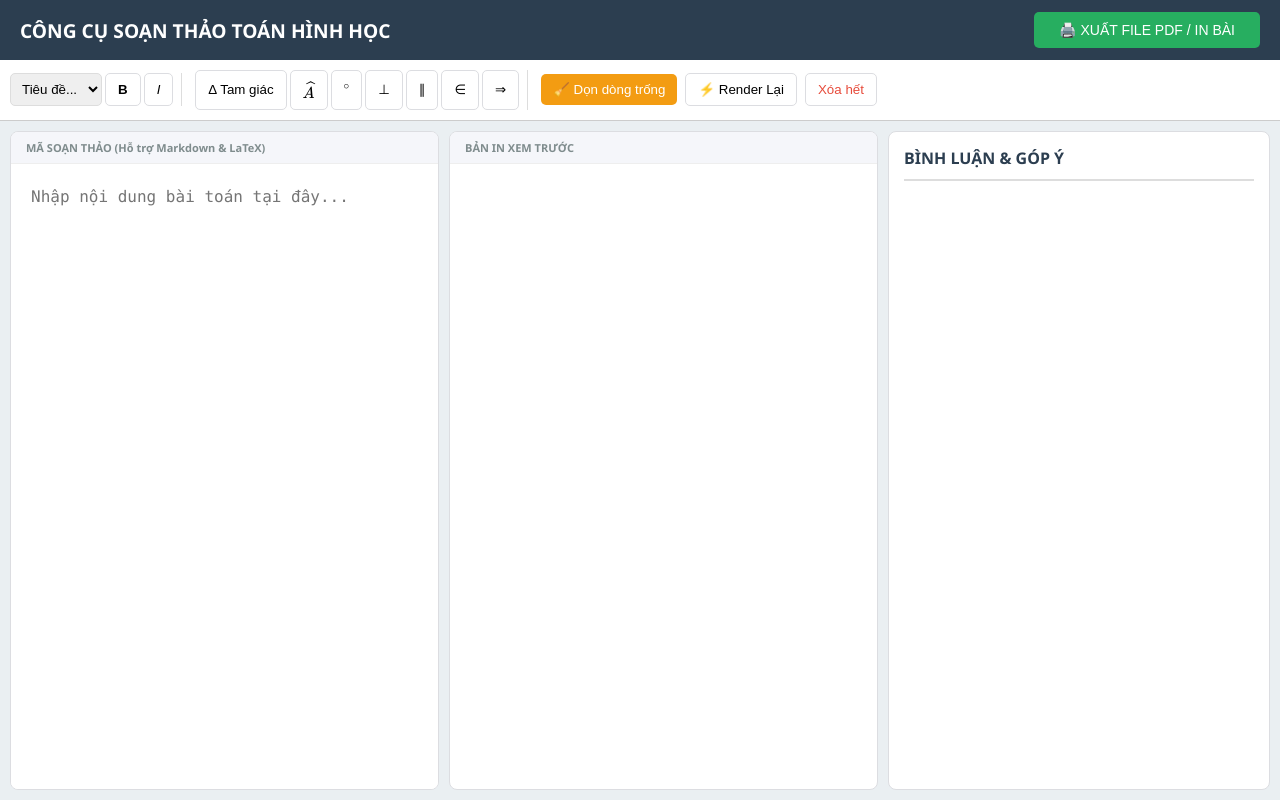
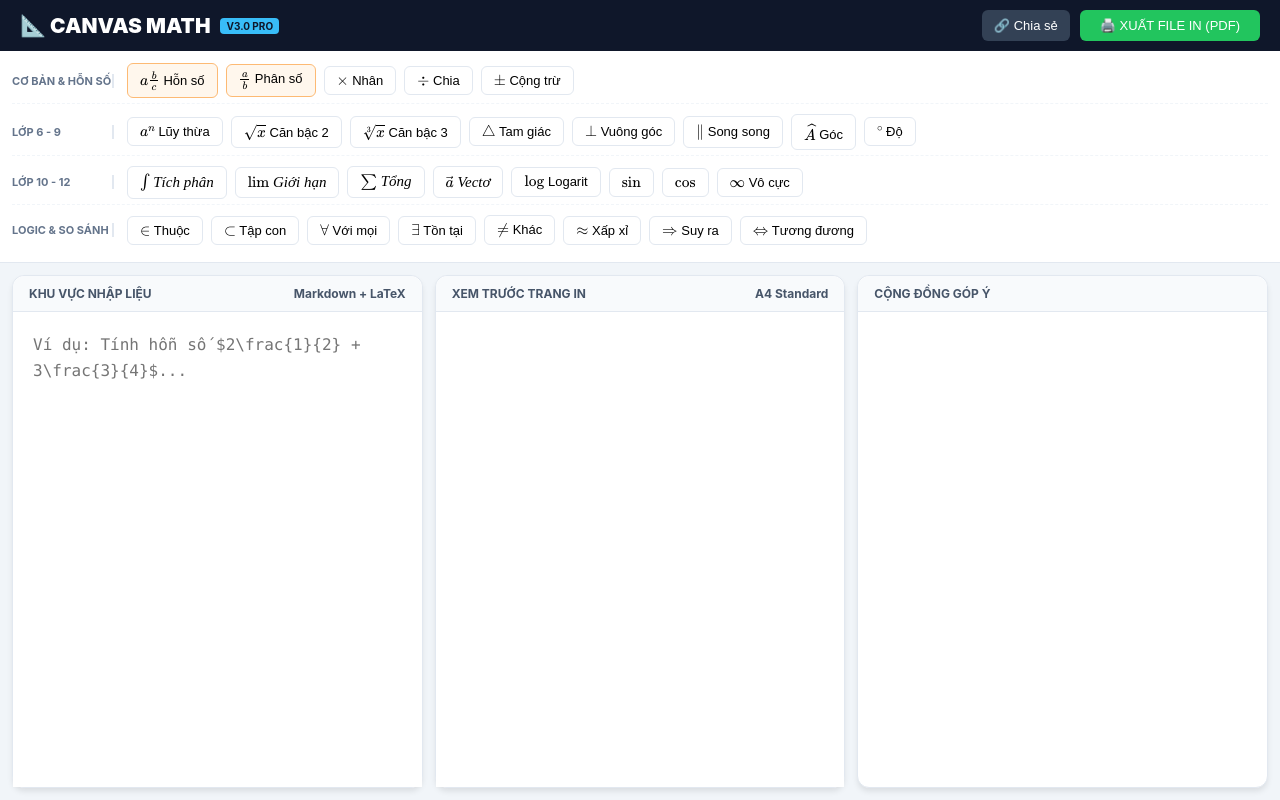
Before and after one commit to duy277240-alt/Canvas, a plain HTML site: page index.html in a window 1280 px wide. Drawn offline with nearby package versions, Linux system fonts and the light colour scheme; some packages are replaced by stand-ins of ours.

Commit message:
Update index.html

```diff
--- a/index.html
+++ b/index.html
@@ -2,103 +2,129 @@
 <html lang="vi">
 <head>
     <meta charset="UTF-8">
-    <meta name="google-site-verification" content="99ELBLT9ezF436vgq51ZOxRiSGnZk5aUIGfHFO5Erx4" />
-    <title>Canvas Hình Học Pro - Full Features</title>
+    <meta name="viewport" content="width=device-width, initial-scale=1.0">
+    <meta name="google-site-verification" content="DÁN_MÃ_XÁC_MINH_CỦA_BẠN_VÀO_ĐÂY" />
+    <meta name="description" content="Canvas Toán Học - Trình soạn thảo toán học đa năng: Hỗn số, Căn bậc n, Tích phân, Hình học. Hỗ trợ đầy đủ từ lớp 1 đến lớp 12.">
+    <title>Canvas Toán Học Pro | Đầy Đủ Ký Hiệu Lớp 1-12</title>
+
     <script type="text/x-mathjax-config">
       MathJax.Hub.Config({
         tex2jax: {inlineMath: [['$','$'], ['\\(','\\)']], processEscapes: true},
-        showProcessingMessages: false, messageStyle: "none"
+        messageStyle: "none"
       });
     </script>
     <script src="https://cdnjs.cloudflare.com/ajax/libs/mathjax/2.7.7/MathJax.js?config=TeX-MML-AM_CHTML"></script>
 
     <style>
-        :root { --blue: #2980b9; --green: #27ae60; --dark: #2c3e50; --orange: #f39c12; --red: #e74c3c; }
-        body { font-family: 'Segoe UI', Tahoma, sans-serif; margin: 0; display: flex; flex-direction: column; height: 100vh; background: #eaeff2; }
-        header { background: var(--dark); color: white; padding: 12px 20px; display: flex; justify-content: space-between; align-items: center; box-shadow: 0 2px 5px rgba(0,0,0,0.2); }
+        :root { --primary: #0f172a; --secondary: #334155; --accent: #38bdf8; --success: #22c55e; --bg: #f1f5f9; }
+        body { font-family: 'Inter', 'Segoe UI', sans-serif; margin: 0; display: flex; flex-direction: column; height: 100vh; background: var(--bg); color: #1e293b; }
 
-        /* Toolbar */
-        .toolbar { background: #fff; padding: 10px; border-bottom: 1px solid #ccc; display: flex; gap: 8px; flex-wrap: wrap; align-items: center; }
-        .group { display: flex; gap: 3px; padding-right: 8px; border-right: 1px solid #ddd; margin-right: 5px; }
+        header { background: var(--primary); color: white; padding: 10px 20px; display: flex; justify-content: space-between; align-items: center; box-shadow: 0 2px 8px rgba(0,0,0,0.2); }
+        .logo-area { display: flex; align-items: center; gap: 10px; }
+        .version-tag { font-size: 10px; background: var(--accent); color: var(--primary); padding: 2px 6px; border-radius: 4px; font-weight: bold; }
 
-        /* Layout chính */
-        .main { display: flex; flex: 1; overflow: hidden; padding: 10px; gap: 10px; }
-        .pane { display: flex; flex-direction: column; flex: 1; background: white; border-radius: 8px; overflow: hidden; border: 1px solid #dcdde1; }
-        .label { background: #f5f6fa; padding: 8px 15px; font-size: 11px; font-weight: bold; color: #7f8c8d; border-bottom: 1px solid #eee; }
+        /* Hệ thống Toolbar mới */
+        .toolbar { background: white; padding: 12px; border-bottom: 1px solid #e2e8f0; display: flex; flex-direction: column; gap: 10px; overflow-x: auto; }
+        .tool-group { display: flex; gap: 8px; align-items: center; white-space: nowrap; padding-bottom: 5px; border-bottom: 1px dashed #f1f5f9; }
+        .tool-group:last-child { border-bottom: none; }
+        .group-name { font-size: 11px; font-weight: 700; color: #64748b; min-width: 100px; text-transform: uppercase; border-right: 2px solid #e2e8f0; margin-right: 5px; }
 
-        textarea { flex: 1; padding: 20px; font-size: 16px; border: none; resize: none; font-family: 'Consolas', monospace; outline: none; line-height: 1.6; }
-        #preview { flex: 1; padding: 40px; overflow-y: auto; font-size: 18px; line-height: 1.8; font-family: 'Times New Roman', serif; }
+        button { padding: 6px 12px; cursor: pointer; border: 1px solid #e2e8f0; background: #fff; border-radius: 6px; font-size: 13px; font-weight: 500; transition: all 0.2s; }
+        button:hover { border-color: var(--accent); background: #f0f9ff; color: var(--primary); }
+        .btn-math { font-family: 'Times New Roman', serif; font-style: italic; font-size: 15px; }
+        .btn-hot { background: #fff7ed; border-color: #fdba74; }
 
-        /* Sidebar Phản hồi */
-        .feedback-section { width: 350px; background: white; border-radius: 8px; border: 1px solid #dcdde1; display: flex; flex-direction: column; padding: 15px; overflow-y: auto; }
+        .main { display: flex; flex: 1; overflow: hidden; padding: 12px; gap: 12px; }
+        .pane { display: flex; flex-direction: column; flex: 1; background: white; border-radius: 12px; border: 1px solid #e2e8f0; box-shadow: 0 4px 6px -1px rgba(0,0,0,0.1); }
+        .label { background: #f8fafc; padding: 10px 16px; font-size: 12px; font-weight: 700; color: #475569; border-bottom: 1px solid #e2e8f0; border-radius: 12px 12px 0 0; display: flex; justify-content: space-between; }
 
-        /* Buttons */
-        button { padding: 8px 12px; cursor: pointer; border: 1px solid #dcdde1; background: white; border-radius: 5px; font-weight: 500; transition: 0.2s; }
-        button:hover { background: #f1f2f6; border-color: var(--blue); color: var(--blue); }
-        select { padding: 7px; border-radius: 5px; border: 1px solid #ddd; }
-        .btn-print { background: var(--green); color: white; border: none; padding: 10px 25px; font-size: 14px; }
-        .btn-clean { background: var(--orange); color: white; border: none; }
-        .btn-clean:hover { background: #e67e22; color: white; }
+        textarea { flex: 1; padding: 20px; font-size: 16px; border: none; resize: none; font-family: 'Fira Code', 'Consolas', monospace; outline: none; line-height: 1.6; color: #334155; }
+        #preview { flex: 1; padding: 40px; overflow-y: auto; font-size: 20px; line-height: 1.8; font-family: 'Times New Roman', serif; background: white; color: black; }
 
-        /* Print Settings */
+        .feedback-pane { width: 320px; }
+
         @media print {
-            header, .toolbar, .feedback-section, .label, textarea { display: none !important; }
+            header, .toolbar, .feedback-pane, .label, textarea { display: none !important; }
             .main { display: block; padding: 0; }
-            .pane { border: none; }
-            #preview { border: none; padding: 0; width: 100%; overflow: visible; }
+            .pane { border: none; box-shadow: none; }
+            #preview { padding: 0; width: 100%; }
         }
     </style>
 </head>
 <body>
 
 <header>
-    <div style="font-size: 1.2rem; font-weight: bold;">CÔNG CỤ SOẠN THẢO TOÁN HÌNH HỌC</div>
-    <button class="btn-print" onclick="printDocument()">🖨️ XUẤT FILE PDF / IN BÀI</button>
+    <div class="logo-area">
+        <span style="font-size: 1.3rem; font-weight: 900;">📐 CANVAS MATH</span>
+        <span class="version-tag">V3.0 PRO</span>
+    </div>
+    <div style="display: flex; gap: 10px;">
+        <button onclick="copySite()" style="background:#334155; color:white; border:none;">🔗 Chia sẻ</button>
+        <button onclick="window.print()" style="background:var(--success); color:white; border:none; padding: 8px 20px;">🖨️ XUẤT FILE IN (PDF)</button>
+    </div>
 </header>
 
 <div class="toolbar">
-    <div class="group">
-        <select onchange="insertHeading(this.value); this.value='';">
-            <option value="">Tiêu đề...</option>
-            <option value="H1">Tiêu đề 1</option>
-            <option value="H2">Tiêu đề 2</option>
-            <option value="H3">Tiêu đề 3</option>
-        </select>
-        <button onclick="wrapText('**', '**')"><b>B</b></button>
-        <button onclick="wrapText('*', '*')" style="font-style: italic;">I</button>
+    <div class="tool-group">
+        <div class="group-name">Cơ bản & Hỗn số</div>
+        <button class="btn-hot" onclick="add('a\\frac{b}{c}')">$a\frac{b}{c}$ Hỗn số</button>
+        <button class="btn-hot" onclick="add('\\frac{a}{b}')">$\frac{a}{b}$ Phân số</button>
+        <button onclick="add('\\times ')">$\times$ Nhân</button>
+        <button onclick="add('\\div ')">$\div$ Chia</button>
+        <button onclick="add('\\pm ')">$\pm$ Cộng trừ</button>
     </div>
 
-    <div class="group">
-        <button onclick="add('\\triangle ')">Δ Tam giác</button>
-        <button onclick="add('\\widehat{...}')">\( \widehat{A} \)</button>
-        <button onclick="add('^\\circ')">\( ^\circ \)</button>
-        <button onclick="add('\\perp ')">⊥</button>
-        <button onclick="add('\\parallel ')">∥</button>
-        <button onclick="add('\\in ')">∈</button>
-        <button onclick="add('\\Rightarrow ')">⇒</button>
+    <div class="tool-group">
+        <div class="group-name">Lớp 6 - 9</div>
+        <button onclick="add('a^n')">$a^n$ Lũy thừa</button>
+        <button onclick="add('\\sqrt{x}')">$\sqrt{x}$ Căn bậc 2</button>
+        <button onclick="add('\\sqrt[3]{x}')">$\sqrt[3]{x}$ Căn bậc 3</button>
+        <button onclick="add('\\triangle ')">$\triangle$ Tam giác</button>
+        <button onclick="add('\\perp ')">$\perp$ Vuông góc</button>
+        <button onclick="add('\\parallel ')">$\parallel$ Song song</button>
+        <button onclick="add('\\widehat{ABC}')">$\widehat{A}$ Góc</button>
+        <button onclick="add('^\\circ ')">$^\circ$ Độ</button>
     </div>
 
-    <button class="btn-clean" onclick="cleanEmptyLines()">🧹 Dọn dòng trống</button>
-    <button onclick="update()">⚡ Render Lại</button>
-    <button onclick="localStorage.clear(); location.reload();" style="color: var(--red);">Xóa hết</button>
+    <div class="tool-group">
+        <div class="group-name">Lớp 10 - 12</div>
+        <button class="btn-math" onclick="add('\\int_{a}^{b} f(x)dx')">$\int$ Tích phân</button>
+        <button class="btn-math" onclick="add('\\lim_{x \\to x_0}')">$\lim$ Giới hạn</button>
+        <button class="btn-math" onclick="add('\\sum_{i=1}^{n}')">$\sum$ Tổng</button>
+        <button class="btn-math" onclick="add('\\vec{a}')">$\vec{a}$ Vectơ</button>
+        <button onclick="add('\\log_a b')">$\log$ Logarit</button>
+        <button onclick="add('\\sin x')">$\sin$</button>
+        <button onclick="add('\\cos x')">$\cos$</button>
+        <button onclick="add('\\infty ')">$\infty$ Vô cực</button>
+    </div>
+
+    <div class="tool-group">
+        <div class="group-name">Logic & So sánh</div>
+        <button onclick="add('\\in ')">$\in$ Thuộc</button>
+        <button onclick="add('\\subset ')">$\subset$ Tập con</button>
+        <button onclick="add('\\forall ')">$\forall$ Với mọi</button>
+        <button onclick="add('\\exists ')">$\exists$ Tồn tại</button>
+        <button onclick="add('\\neq ')">$\neq$ Khác</button>
+        <button onclick="add('\\approx ')">$\approx$ Xấp xỉ</button>
+        <button onclick="add('\\Rightarrow ')">$\Rightarrow$ Suy ra</button>
+        <button onclick="add('\\Leftrightarrow ')">$\Leftrightarrow$ Tương đương</button>
+    </div>
 </div>
 
 <div class="main">
     <div class="pane">
-        <div class="label">MÃ SOẠN THẢO (Hỗ trợ Markdown & LaTeX)</div>
-        <textarea id="editor" placeholder="Nhập nội dung bài toán tại đây..." oninput="update()"></textarea>
+        <div class="label">KHU VỰC NHẬP LIỆU <span>Markdown + LaTeX</span></div>
+        <textarea id="editor" oninput="update()" placeholder="Ví dụ: Tính hỗn số $2\frac{1}{2} + 3\frac{3}{4}$..."></textarea>
     </div>
 
     <div class="pane">
-        <div class="label">BẢN IN XEM TRƯỚC</div>
+        <div class="label">XEM TRƯỚC TRANG IN <span>A4 Standard</span></div>
         <div id="preview"></div>
     </div>
 
-    <div class="feedback-section">
-        <div style="font-weight: bold; color: var(--dark); border-bottom: 2px solid #ddd; padding-bottom: 10px; margin-bottom: 15px;">
-            BÌNH LUẬN & GÓP Ý
-        </div>
-
+    <div class="pane feedback-pane">
+        <div class="label">CỘNG ĐỒNG GÓP Ý</div>
+        <div style="padding: 10px; flex: 1; overflow-y: auto;">
             <script src="https://utteranc.es/client.js"
                 repo="duy277240-alt/Canvas"
                 issue-term="pathname"
@@ -108,94 +134,52 @@
             </script>
         </div>
     </div>
-
-<iframe id="printFrame" style="display:none;"></iframe>
+</div>
 
 <script>
     const editor = document.getElementById('editor');
     const preview = document.getElementById('preview');
 
-    // Tự động tải dữ liệu cũ
-    if(localStorage.getItem('savedMathDoc')) {
-        editor.value = localStorage.getItem('savedMathDoc');
-    }
+    // Lưu trữ dữ liệu thông minh
+    editor.value = localStorage.getItem('canvas_v3_content') || "";
 
     function update() {
-        localStorage.setItem('savedMathDoc', editor.value);
-        let content = editor.value;
-
-        // Xử lý Markdown đơn giản
-        content = content.replace(/^# (.*$)/gim, '<h1>$1</h1>');
-        content = content.replace(/^## (.*$)/gim, '<h2>$1</h2>');
-        content = content.replace(/^### (.*$)/gim, '<h3>$1</h3>');
-        content = content.replace(/\*\*(.*?)\*\*/g, '<strong>$1</strong>');
-        content = content.replace(/\*(.*?)\*/g, '<em>$1</em>');
-
-        // Xuống dòng
-        content = content.replace(/\n/g, '<br>');
+        localStorage.setItem('canvas_v3_content', editor.value);
+        let content = editor.value
+            .replace(/\*\*(.*?)\*\*/g, '<strong>$1</strong>')
+            .replace(/\*(.*?)\*/g, '<em>$1</em>')
+            .replace(/\n/g, '<br>');
 
         preview.innerHTML = content;
-
         if (window.MathJax) {
             MathJax.Hub.Queue(["Typeset", MathJax.Hub, preview]);
         }
     }
 
-    function insertHeading(type) {
-        const h = type === 'H1' ? '# ' : type === 'H2' ? '## ' : '### ';
+    function add(code) {
         const start = editor.selectionStart;
-        editor.value = editor.value.substring(0, start) + h + editor.value.substring(start);
+        const end = editor.selectionEnd;
+        const text = editor.value;
+        const before = text.substring(0, start);
+        const after = text.substring(end);
+
+        // Bọc trong dấu $ nếu là ký hiệu LaTeX
+        const markup = `$${code}$`;
+
+        editor.value = before + markup + after;
         update();
         editor.focus();
+
+        // Đặt con trỏ vào giữa các ký hiệu trống (ví dụ giữa { })
+        if (code.includes('{')) {
+            const pos = before.length + markup.indexOf('{') + 1;
+            editor.setSelectionRange(pos, pos);
+        }
     }
 
-    function wrapText(before, after) {
-        const s = editor.selectionStart, e = editor.selectionEnd;
-        const sel = editor.value.substring(s, e);
-        editor.value = editor.value.substring(0, s) + before + sel + after + editor.value.substring(e);
-        update();
-        editor.focus();
-    }
-
-    function add(val) {
-        const start = editor.selectionStart;
-        const insert = `$${val}$`;
-        editor.value = editor.value.substring(0, start) + insert + editor.value.substring(editor.selectionEnd);
-        if(val.includes('...')) {
-            editor.selectionStart = start + insert.indexOf('...');
-            editor.selectionEnd = editor.selectionStart + 3;
-        }
-        update();
-        editor.focus();
-    }
-
-    function cleanEmptyLines() {
-        editor.value = editor.value.split('\n').filter(line => line.trim() !== '').join('\n');
-        update();
-    }
-
-    function printDocument() {
-        const printFrame = document.getElementById('printFrame');
-        const doc = printFrame.contentWindow.document;
-        doc.open();
-        doc.write(`
-            <html>
-                <head>
-                    <title>Bản in tài liệu</title>
-                    <style>
-                        body { font-family: 'Times New Roman', serif; padding: 40px; line-height: 1.6; font-size: 14pt; }
-                        h1 { font-size: 24pt; } h2 { font-size: 20pt; } h3 { font-size: 16pt; }
-                        .mjx-chtml { font-size: 115% !important; }
-                    </style>
-                </head>
-                <body>${preview.innerHTML}</body>
-            </html>
-        `);
-        doc.close();
-        setTimeout(() => {
-            printFrame.contentWindow.focus();
-            printFrame.contentWindow.print();
-        }, 600);
+    function copySite() {
+        navigator.clipboard.writeText(window.location.href);
+        alert("Đã copy link trang web! Hãy chia sẻ cho mọi người nhé.");
     }
 
     window.onload = update;
```
Lines whose indentation alone changed are shown as unchanged.
